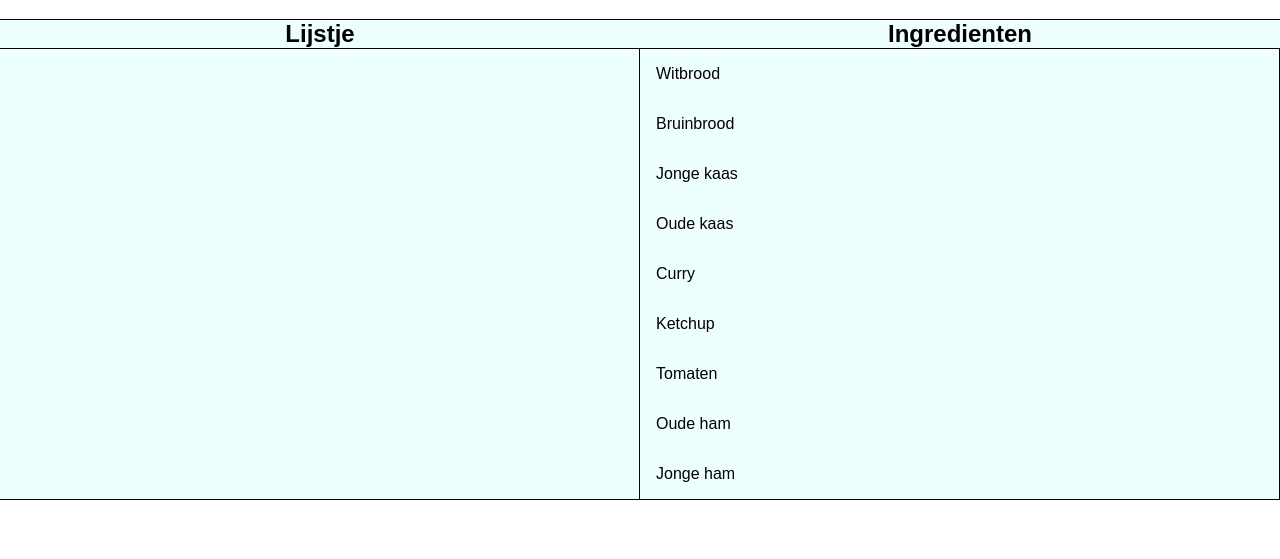
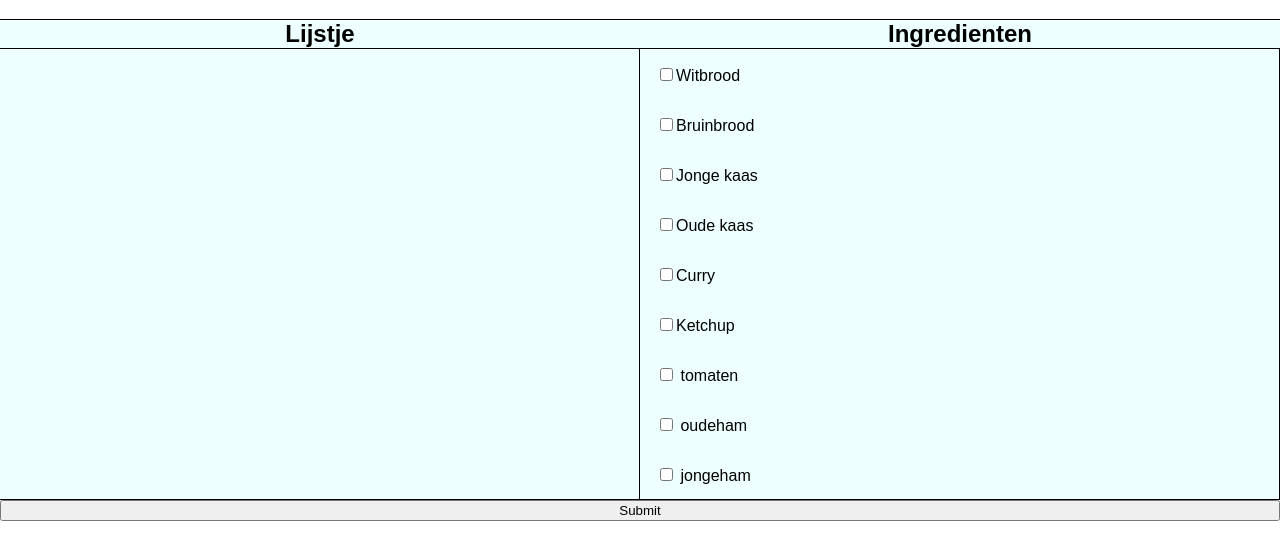
Before and after one commit to roberrrt-s/browser-technologies, a plain HTML site: page index.html in a window 1280 px wide. Shown: the part 61-620 px from the top of the page. Drawn offline with Linux system fonts and the light colour scheme.

Commit message:
cleaned up html/css/js (semantic html)
Yes, Krijn, I have created some semantic HTML!

```diff
--- a/index.html
+++ b/index.html
@@ -52,67 +52,64 @@
 						<h2>Ingredienten</h2>
 					</li>
 					<li>
-						<div class="fallback">
-							<input for="Witbrood" type="checkbox">
-							<label>Witbrood</label>
+						<div class="alpha">
+							<label for="witbrood">
+								<input id="witbrood" type="checkbox">Witbrood
+							</label>
 						</div>
-						<div tabindex="0" class="alpha invisible" draggable="true">Witbrood</div>
 					</li>
 					<li>
-						<div class="fallback">
-							<input for="Bruinbrood" type="checkbox">
-							<label>Bruinbrood</label>
+						<div class="alpha">
+							<label for="bruinbrood">
+								<input id="bruinbrood" type="checkbox">Bruinbrood
+							</label>
 						</div>
-						<div tabindex="0" class="alpha invisible" draggable="true">Bruinbrood</div>
 					</li>
 					<li>
-						<div class="fallback">
-							<input for="Jonge kaas" type="checkbox">
-							<label>Jonge kaas</label>
+						<div class="alpha">
+							<label for="jongekaas">
+								<input id="jongekaas" type="checkbox">Jonge kaas
+							</label>
 						</div>
-						<div tabindex="0" class="alpha invisible" draggable="true">Jonge kaas</div>
 					</li>
 					<li>
-						<div class="fallback">
-							<input for="Oude kaas" type="checkbox">
-							<label>Oude kaas</label>
+						<div class="alpha">
+							<label for="oudekaas">
+								<input id="oudekaas" type="checkbox">Oude kaas
+							</label>
 						</div>
-						<div tabindex="0" class="alpha invisible" draggable="true">Oude kaas</div>
 					</li>
 					<li>
-						<div class="fallback">
-							<input for="Curry" type="checkbox">
-							<label>Curry</label>
+						<div class="alpha">
+							<label for="curry">
+								<input id="curry" type="checkbox">Curry
+							</label>
 						</div>
-						<div tabindex="0" class="alpha invisible" draggable="true">Curry</div>
 					</li>
 					<li>
-						<div class="fallback">
-							<input for="Kutchup" type="checkbox">
-							<label>Ketchup</label>
+						<div class="alpha">
+							<label for="ketchup">
+								<input id="ketchup" type="checkbox">Ketchup
+							</label>
 						</div>
-						<div tabindex="0" class="alpha invisible" draggable="true">Ketchup</div>
 					</li>
 					<li>
-						<div class="fallback">
-							<input for="Tomaten" type="checkbox">
-							<label>Tomaten</label>
+						<div class="alpha">
+							<input id="tomaten" type="checkbox">
+							<label>tomaten</label>
 						</div>
-						<div tabindex="0" class="alpha invisible" draggable="true">Tomaten</div>
 					</li>
 					<li>
-						<div class="fallback">
-							<input for="Oude ham" type="checkbox">
-							<label>Oude ham</label>
+						<div class="alpha">
+							<input id="oudeham" type="checkbox">
+							<label>oudeham</label>
 						</div>
-						<div tabindex="0" class="alpha invisible" draggable="true">Oude ham</div>
 					</li>
 					<li>
-						<div class="fallback">
-							<input for="Jonge ham" type="checkbox">
-							<label>Jonge ham</label>
+						<div class="alpha">
+							<input id="jongeham" type="checkbox">
+							<label>jongeham</label>
 						</div>
-						<div tabindex="0" class="alpha invisible" draggable="true">Jonge ham</div>
 					</li>
 				</ul>
 			</aside>
--- a/js/global.js
+++ b/js/global.js
@@ -1,28 +1,4 @@
 (function() {
-
-	var remove = {
-		init: function() {
-
-			var inv = document.querySelectorAll('.invisible')
-
-			for(var i = 0; i < inv.length; i++) {
-				inv[i].setAttribute('class', 'alpha')
-			}
-
-			var fallback = document.querySelectorAll('.fallback')
-
-			var button = document.querySelector('button')
-
-			button.parentNode.removeChild(button);
-
-			console.log(fallback.length)
-
-			for(var i = 0; i < fallback.length; i++) {
-				fallback[i].parentNode.removeChild(fallback[i]);
-			}
-
-		}
-	}
 
 	var drag = {
 
@@ -30,6 +6,8 @@
 
 			var self = this;
 			var alpha = document.getElementsByClassName('alpha');
+
+			console.log(alpha)
 
 			for(var i = 0; i < alpha.length; i++) {
 				alpha[i].addEventListener('dragstart', self.start, false);
@@ -96,38 +74,11 @@
 
 			for(var i = 0; i < alpha.length; i++) {
 				alpha[i].addEventListener('click', self.element, false);
-				alpha[i].addEventListener('onkeydown', self.tab, false);
 			}
 		},
 
+
 		element: function(e) {
-
-			if(click.src) {
-
-				var parent = click.src.parentNode
-
-				e.target.parentNode.insertBefore(click.src, e.target)
-				parent.appendChild(e.target)
-
-				click.src = null;
-
-			}
-			else {
-				if(e.target.getAttribute('draggable') == "true") {
-					click.src = e.target
-				}
-			}
-
-		},
-
-		tab: function(e) {
-
-			console.log("HELLO")
-
-			if(!e.keyCode !== 13) {
-				console.log('not enter');
-				return false
-			}
 
 			if(click.src) {
 
@@ -150,7 +101,6 @@
 		src: null
 	}
 
-	remove.init();
 	drag.init();
 	click.init();
 
--- a/style/style.css
+++ b/style/style.css
@@ -3,6 +3,7 @@ body {
 	flex-direction: column;
 	margin: 0;
 	font-family: Arial, Verdana, sans-serif;
+	font-size: 1em;
 }
 
 header {
@@ -73,11 +74,3 @@ li:hover {
 .no-drag.over {
   border: 2px dashed #000;
 }
-
-label {
-	line-height: 50px;
-}
-
-.invisible {
-	display: none;
-}
```
Also changed, not shown: README.html (added, +33 -0 lines), js/min/global.min.js, style/min/style.min.css.
